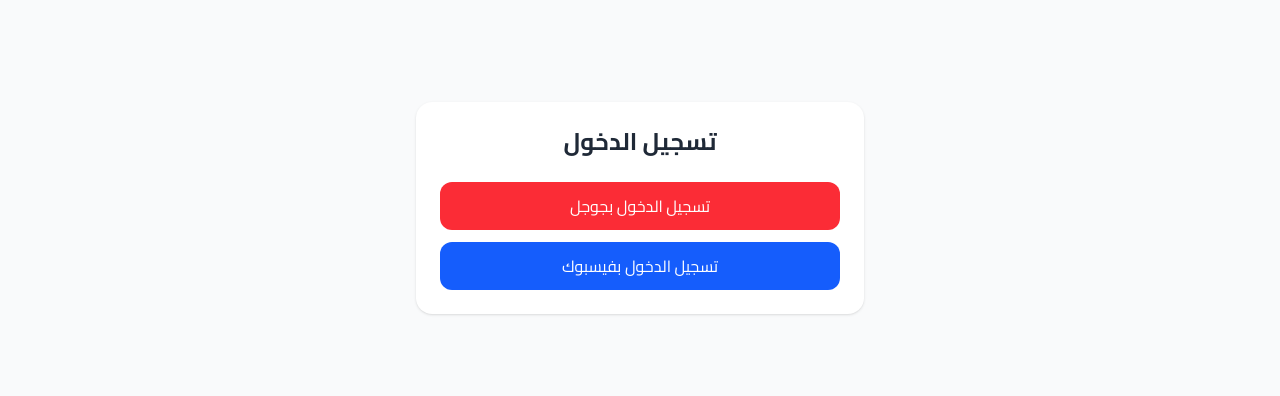
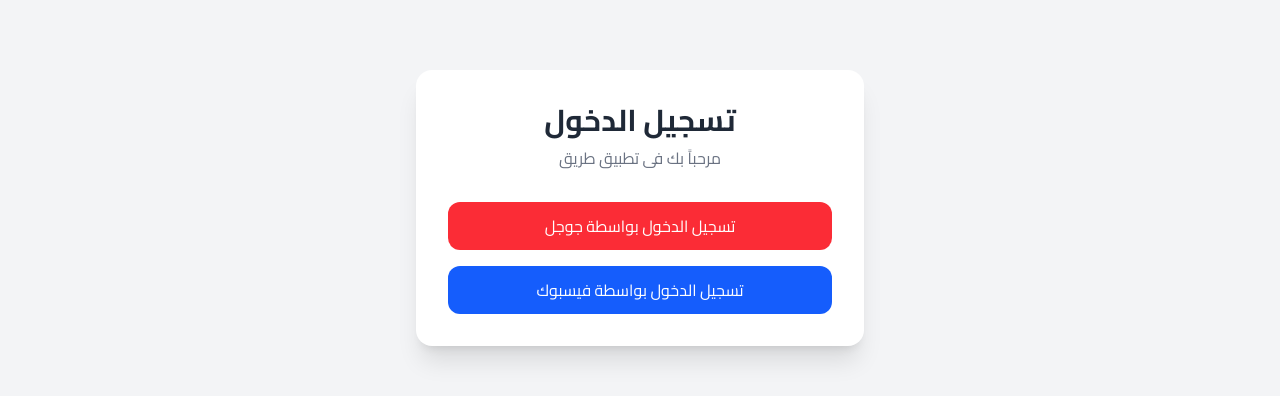
Before and after one commit to tawfiek1980/areeq-marketplace, a React (Vite) app: page /login in a window 1280 px wide. Shown: the part 264-660 px from the top of the page. Built offline with nearby package versions, Linux system fonts and the light colour scheme; no server answers.

Commit message:
Auth + Protected Routes working stable

```diff
--- a/src/auth/googleAuth.ts
+++ b/src/auth/googleAuth.ts
@@ -1,22 +1,26 @@
 import { GoogleAuthProvider, signInWithPopup } from "firebase/auth";
 import { firebaseAuth } from "../firebase";
-
-import { auth } from "../lib/auth";
-import { createUserIfNotExists } from "../services/userService";
-
-import type { User } from "../types";
+import { createUserIfNotExists } from "../lib/userService";
 
 const provider = new GoogleAuthProvider();
 
 export const signInWithGoogle = async () => {
   try {
+    console.log("🔵 Starting Google Login...");
+
     const result = await signInWithPopup(firebaseAuth, provider);
+
+    console.log("🟢 Google Login Success");
 
     const firebaseUser = result.user;
 
-    const user: User = {
+    if (!firebaseUser) {
+      throw new Error("No Firebase user returned");
+    }
+
+    const user = {
       id: firebaseUser.uid,
-      name: firebaseUser.displayName || "مستخدم جديد",
+      name: firebaseUser.displayName || "User",
       email: firebaseUser.email || "",
       phone: firebaseUser.phoneNumber || "",
       avatar: firebaseUser.photoURL || "",
@@ -28,11 +32,15 @@
 
     const dbUser = await createUserIfNotExists(user);
 
-    auth.setUser(dbUser);
+    console.log("🟢 User stored in Firestore");
 
     return dbUser;
-  } catch (error) {
-    console.error("Google Login Error:", error);
+
+  } catch (error: any) {
+    console.error("🔴 FULL GOOGLE ERROR:", error);
+    console.error("🔴 ERROR CODE:", error?.code);
+    console.error("🔴 ERROR MESSAGE:", error?.message);
+
     throw error;
   }
 };
--- a/src/pages/Login.tsx
+++ b/src/pages/Login.tsx
@@ -1,89 +1,99 @@
 import { useState } from "react";
 import { useNavigate } from "react-router-dom";
+
 import { signInWithGoogle } from "../auth/googleAuth";
 import { signInWithFacebook } from "../auth/facebookAuth";
-import { auth } from "../lib/auth";
-import { createUserIfNotExists, getUserFromDB } from "../lib/userService";
-import type { User as AppUser } from "../types";
+
+import { useAuth } from "../contexts/AuthContext";
 
 export default function Login() {
   const navigate = useNavigate();
+
+  const { login } = useAuth();
 
   const [loadingGoogle, setLoadingGoogle] = useState(false);
   const [loadingFacebook, setLoadingFacebook] = useState(false);
   const [error, setError] = useState("");
 
-  const handleSocialLogin = async (provider: "google" | "facebook") => {
+  const handleGoogle = async () => {
     try {
-      if (provider === "google") setLoadingGoogle(true);
-      else setLoadingFacebook(true);
-
+      setLoadingGoogle(true);
       setError("");
 
-      // 1. تسجيل الدخول عبر المزود
-      const firebaseUser = provider === "google" ? await signInWithGoogle() : await signInWithFacebook();
+      const user = await signInWithGoogle();
 
-      if (!firebaseUser || !firebaseUser.email) {
-        throw new Error("لم نتمكن من الحصول على بيانات الحساب");
-      }
+      login(user);
 
-      // 2. التحقق من وجوده في Firestore أو إنشاؤه ببيانات افتراضية آمنة للـ Types
-      let dbUser = await getUserFromDB(firebaseUser.id);
+      navigate("/", { replace: true });
 
-      if (!dbUser) {
-        dbUser = await createUserIfNotExists({
-          id: firebaseUser.id,
-          name: firebaseUser.name || "مستخدم",
-          email: firebaseUser.email,
-          phone: firebaseUser.phone || "",
-          type: "individual",
-          governorate: "",
-          verified: false,
-          createdAt: new Date().toISOString()
-        });
-      }
-
-      // 3. تعيين المستخدم الآمن المطابق للـ Interface في الـ State والملاحة
-      auth.setUser(dbUser);
-      navigate("/");
-
-    } catch (err: any) {
+    } catch (err) {
       console.error(err);
-      setError(`فشل تسجيل الدخول بـ ${provider === "google" ? "جوجل" : "فيسبوك"}`);
+      setError("فشل تسجيل الدخول بواسطة جوجل");
     } finally {
       setLoadingGoogle(false);
+    }
+  };
+
+  const handleFacebook = async () => {
+    try {
+      setLoadingFacebook(true);
+      setError("");
+
+      const user = await signInWithFacebook();
+
+      login(user);
+
+      navigate("/", { replace: true });
+
+    } catch (err) {
+      console.error(err);
+      setError("فشل تسجيل الدخول بواسطة فيسبوك");
+    } finally {
       setLoadingFacebook(false);
     }
   };
 
   return (
-    <div className="min-h-screen flex items-center justify-center bg-gray-50 p-4" dir="rtl">
-      <div className="w-full max-w-md bg-white p-6 rounded-2xl shadow">
-        <h1 className="text-2xl font-bold text-center mb-6">تسجيل الدخول</h1>
+    <div
+      dir="rtl"
+      className="min-h-screen flex items-center justify-center bg-gray-100 px-4"
+    >
+      <div className="bg-white rounded-2xl shadow-xl w-full max-w-md p-8">
+
+        <h1 className="text-3xl font-bold text-center mb-2">
+          تسجيل الدخول
+        </h1>
+
+        <p className="text-center text-gray-500 mb-8">
+          مرحباً بك فى تطبيق طريق
+        </p>
 
         {error && (
-          <div className="bg-red-100 text-red-700 p-3 rounded mb-4 text-sm text-center">
+          <div className="bg-red-100 text-red-700 p-3 rounded-xl mb-5 text-center">
             {error}
           </div>
         )}
 
-        {/* GOOGLE */}
         <button
-          onClick={() => handleSocialLogin("google")}
+          onClick={handleGoogle}
           disabled={loadingGoogle || loadingFacebook}
-          className="w-full bg-red-500 hover:bg-red-600 disabled:bg-gray-300 text-white py-3 rounded-xl mb-3 transition-colors asset-btn"
+          className="w-full bg-red-500 hover:bg-red-600 text-white py-3 rounded-xl transition mb-4 disabled:opacity-50"
         >
-          {loadingGoogle ? "جاري الدخول..." : "تسجيل الدخول بجوجل"}
+          {loadingGoogle
+            ? "جارى تسجيل الدخول..."
+            : "تسجيل الدخول بواسطة جوجل"}
         </button>
 
-        {/* FACEBOOK */}
         <button
-          onClick={() => handleSocialLogin("facebook")}
+          onClick={handleFacebook}
           disabled={loadingGoogle || loadingFacebook}
-          className="w-full bg-blue-600 hover:bg-blue-700 disabled:bg-gray-300 text-white py-3 rounded-xl transition-colors asset-btn"
+          className="w-full bg-blue-600 hover:bg-blue-700 text-white py-3 rounded-xl transition disabled:opacity-50"
         >
-          {loadingFacebook ? "جاري الدخول..." : "تسجيل الدخول بفيسبوك"}
+          {loadingFacebook
+            ? "جارى تسجيل الدخول..."
+            : "تسجيل الدخول بواسطة فيسبوك"}
         </button>
+
       </div>
     </div>
   );
```
